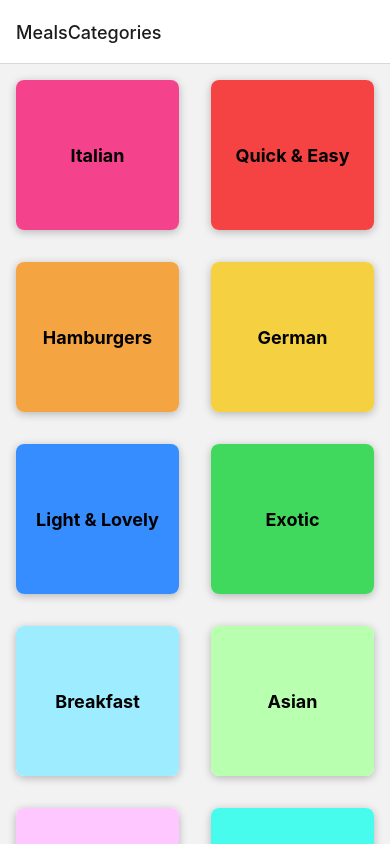
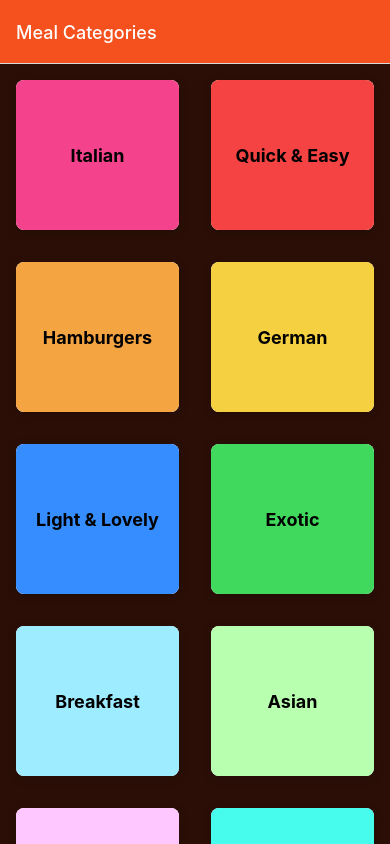
Before and after one commit to cd-roman/meals-app, a React Native app: screen / in a window 390 px wide. Built offline with nearby package versions, Linux system fonts and the light colour scheme.

Commit message:
Update App component to customize navigation header styles

```diff
--- a/App.js
+++ b/App.js
@@ -11,10 +11,26 @@
 export default function App() {
   return (
     <>
-      <StatusBar style="dark" />
+      <StatusBar style="light" />
       <NavigationContainer>
-        <Stack.Navigator>
-          <Stack.Screen name="MealsCategories" component={CategoriesScreen} />
+        <Stack.Navigator
+          screenOptions={{
+            headerStyle: {
+              backgroundColor: "#f4511e",
+            },
+            headerTintColor: "white",
+            contentStyle: {
+              backgroundColor: "#2b0f07",
+            },
+          }}
+        >
+          <Stack.Screen
+            name="MealsCategories"
+            component={CategoriesScreen}
+            options={{
+              title: "Meal Categories",
+            }}
+          />
           <Stack.Screen name="MealsOverview" component={MealsOverviewScreen} />
         </Stack.Navigator>
       </NavigationContainer>
```
